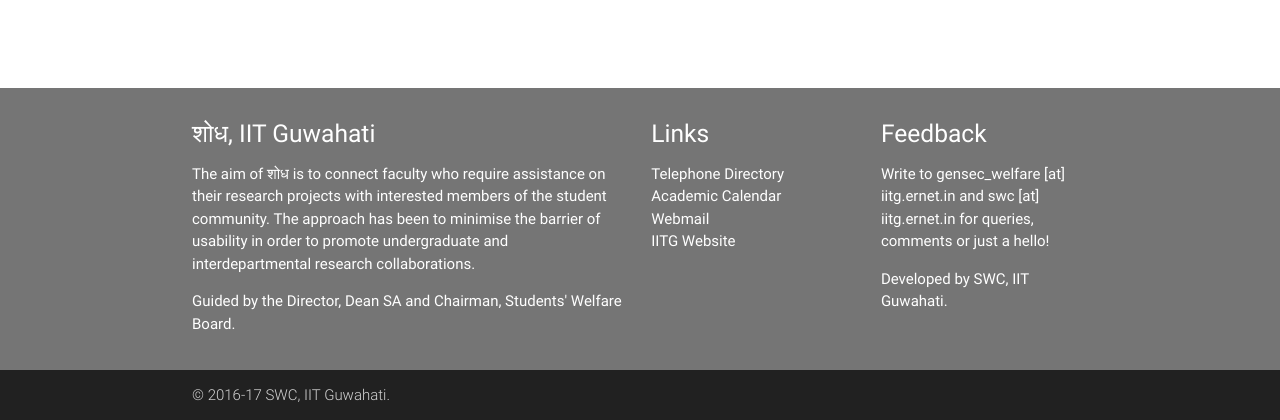
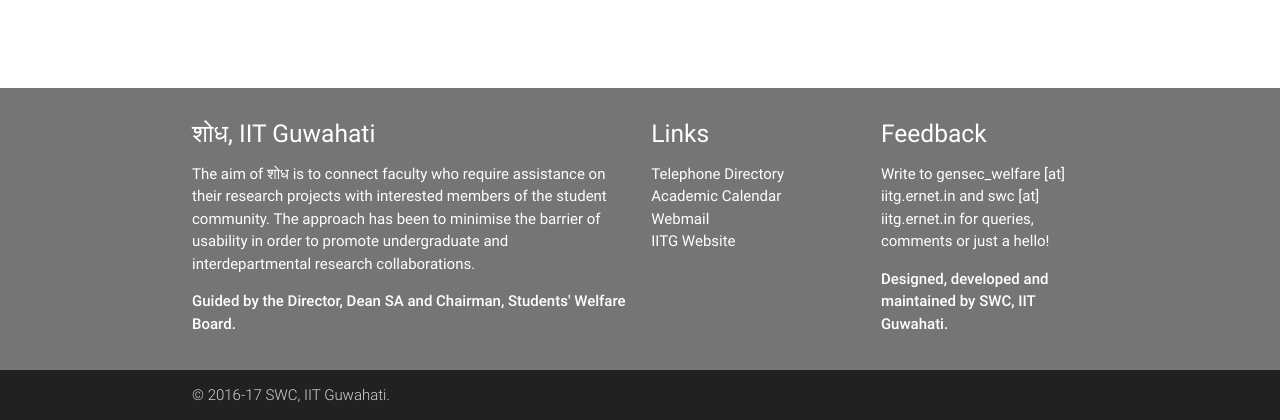
Before and after one commit to narenchoudhary/iitg-fscp, a Django app: page /profiles/help/ in a window 1280 px wide. Shown: the part 380-800 px from the top of the page. Run offline with Django 3.2, Linux system fonts and the light colour scheme.

Commit message:
Minor footer tweaks

```diff
--- a/iitgurp/profiles/templates/base2.html
+++ b/iitgurp/profiles/templates/base2.html
@@ -41,7 +41,7 @@
                     collaborations.
 				</p>
                 <p class="white-text">
-                    Guided by the Director, Dean SA and Chairman, Students' Welfare Board.
+                    <strong>Guided by the Director, Dean SA and Chairman, Students' Welfare Board.</strong>
                 </p>
 			</div>
 			<div class="col l3 s12">
@@ -76,7 +76,9 @@
                     for queries, comments or just a hello!
                 </p>
                 <p class="white-text">
-                Developed by SWC, IIT Guwahati.
+                <strong>
+                    Designed, developed and maintained by SWC, IIT Guwahati.
+                </strong>
                 </p>
 			</div>
 		</div>
```
